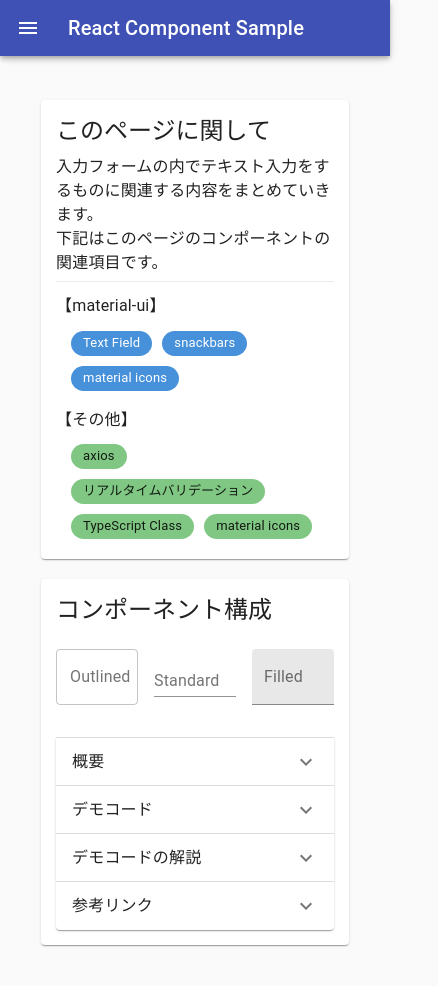
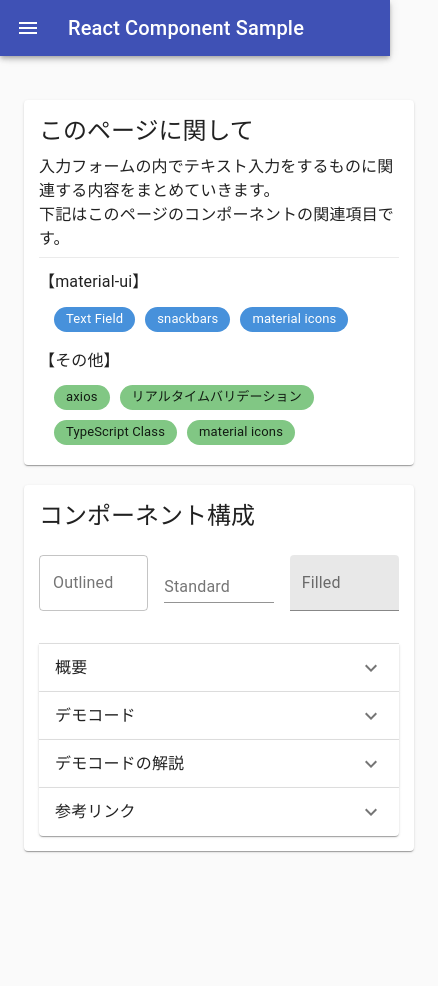
Before and after one commit to akiumikin/myTaskManagement, a Next.js app: page /form/text in a window 390 px wide. Shown: the top 986 px of the page, 438 px wide, since content can reach past the window. After the commit the page ends 895 px from the top, so only its background shows below. Built offline with nearby package versions, Linux system fonts and the light colour scheme.

Commit message:
paperの横幅を再調整

```diff
--- a/components/layout/paper.tsx
+++ b/components/layout/paper.tsx
@@ -5,6 +5,30 @@ import Hidden from '@material-ui/core/Hidden';
 interface Props {
   children: React.ReactNode
 }
+
+// https://ryotarch.com/javascript/react/get-window-size-with-react-hooks/
+export const useWindowDimensions = () => {
+  const isClient = typeof window === 'object';
+
+  const getWindowDimensions = React.useCallback(() => {
+    return {
+      width: isClient ? window?.innerWidth : 0,
+      height: isClient ? window?.innerHeight : 0
+    };
+  }, [isClient]);
+
+  const [windowDimensions, setWindowDimensions] = React.useState(getWindowDimensions());
+
+  React.useEffect(() => {
+    const onResize = () => {
+      setWindowDimensions(getWindowDimensions());
+    };
+    window.addEventListener('resize', onResize);
+    return () => window.removeEventListener('resize', onResize);
+  }, [getWindowDimensions]);
+
+  return windowDimensions;
+};
 
 export default function Paper(props: Props) {
   return(
@@ -25,7 +49,7 @@ export default function Paper(props: Props) {
 
       {/* 携帯 */}
       <Hidden smUp>
-        <PaperBase.default style={{padding: 15, margin: '20px auto 20px auto', width: '90%'}}>
+        <PaperBase.default style={{padding: 15, margin: '20px auto 20px auto', width: useWindowDimensions().width}}>
           {props.children}
         </PaperBase.default>
       </Hidden>
```
